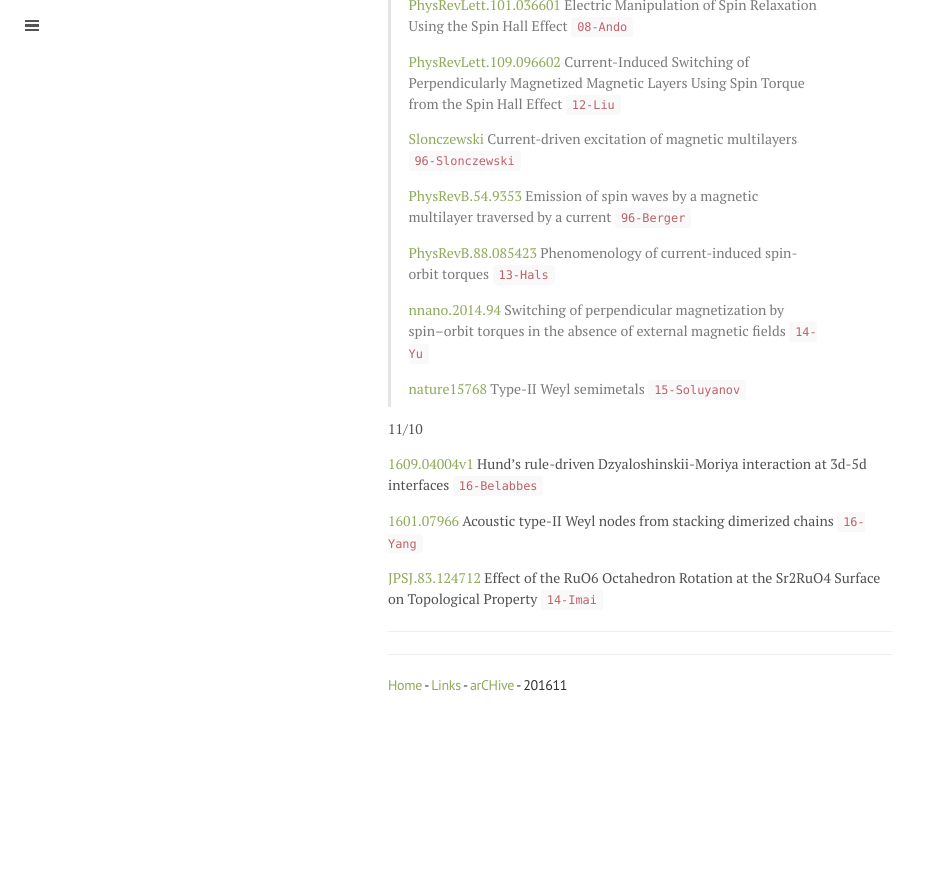
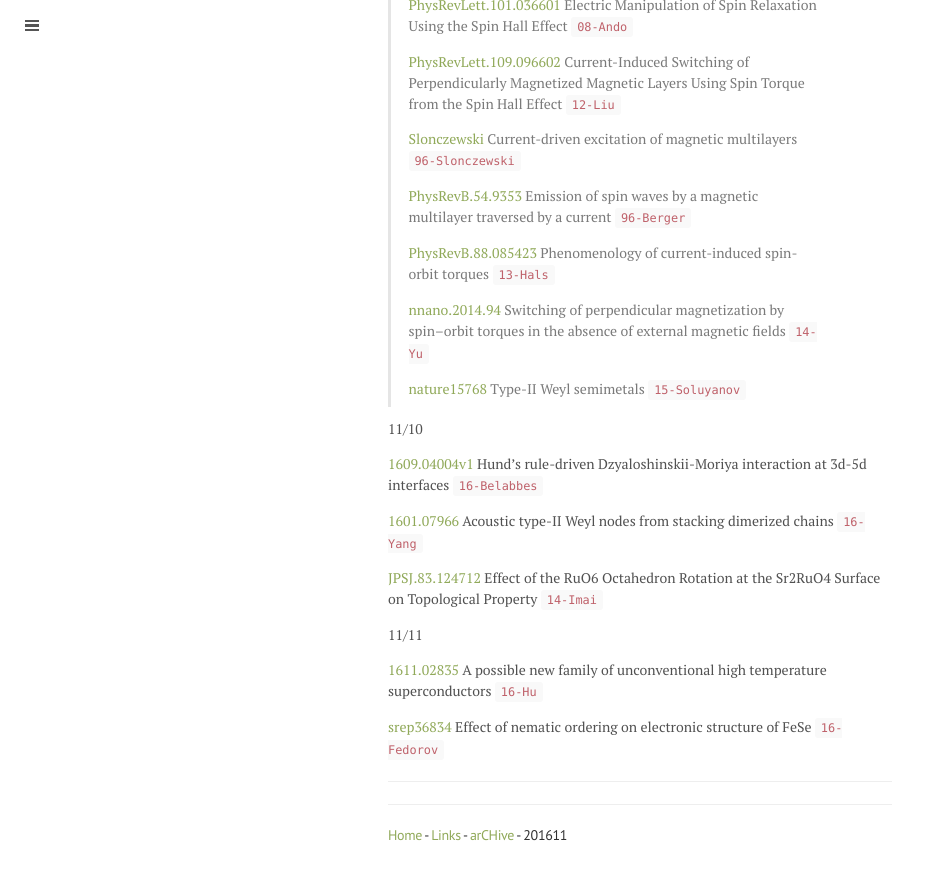
Before and after one commit to qkrwlsghdcjsworlt/work, a Jekyll site: the page built from 201611.md, in a window 1280 px wide and 900 px high, scrolled down 1566 px. Shown: the top 880 px of the window, without its empty margins (0-930 px from the left). Built offline with Jekyll 4.4.1, drawn with Linux system fonts in a browser that asks for light colours; formulas are drawn with MathJax 3; before the commit the page ends 2317 px from its top, so only the background shows below that.

Commit message:
“update”

```diff
--- a/201611.md
+++ b/201611.md
@@ -84,6 +84,11 @@ title: 201611
 
 [JPSJ.83.124712](http://journals.jps.jp/doi/abs/10.7566/JPSJ.83.124712) Effect of the RuO6 Octahedron Rotation at the Sr2RuO4 Surface on Topological Property `14-Imai`
 
+11/11
+
+[1611.02835](https://arxiv.org/abs/1611.02835) A possible new family of unconventional high temperature superconductors `16-Hu`
+
+[srep36834](http://www.nature.com/articles/srep36834) Effect of nematic ordering on electronic structure of FeSe `16-Fedorov`
 
 
 
```
Also changed, not shown: 2 other files.
